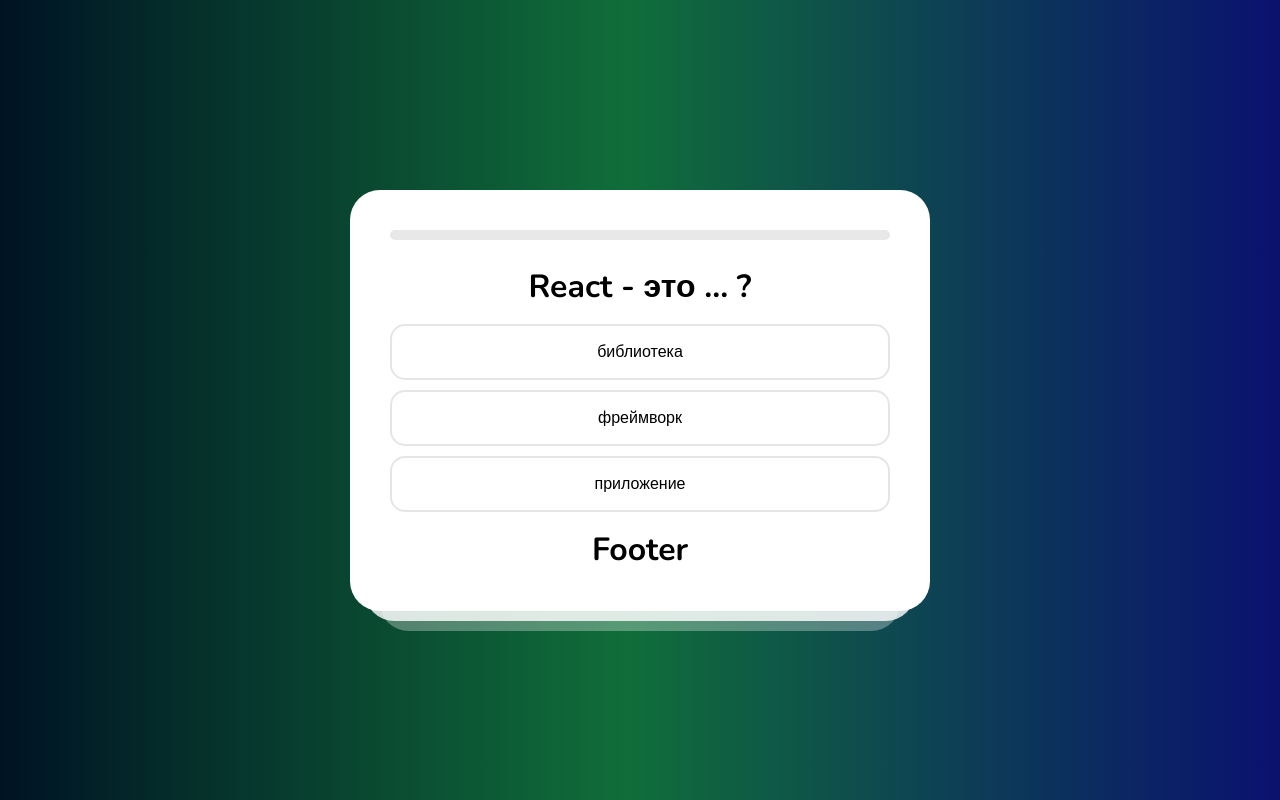
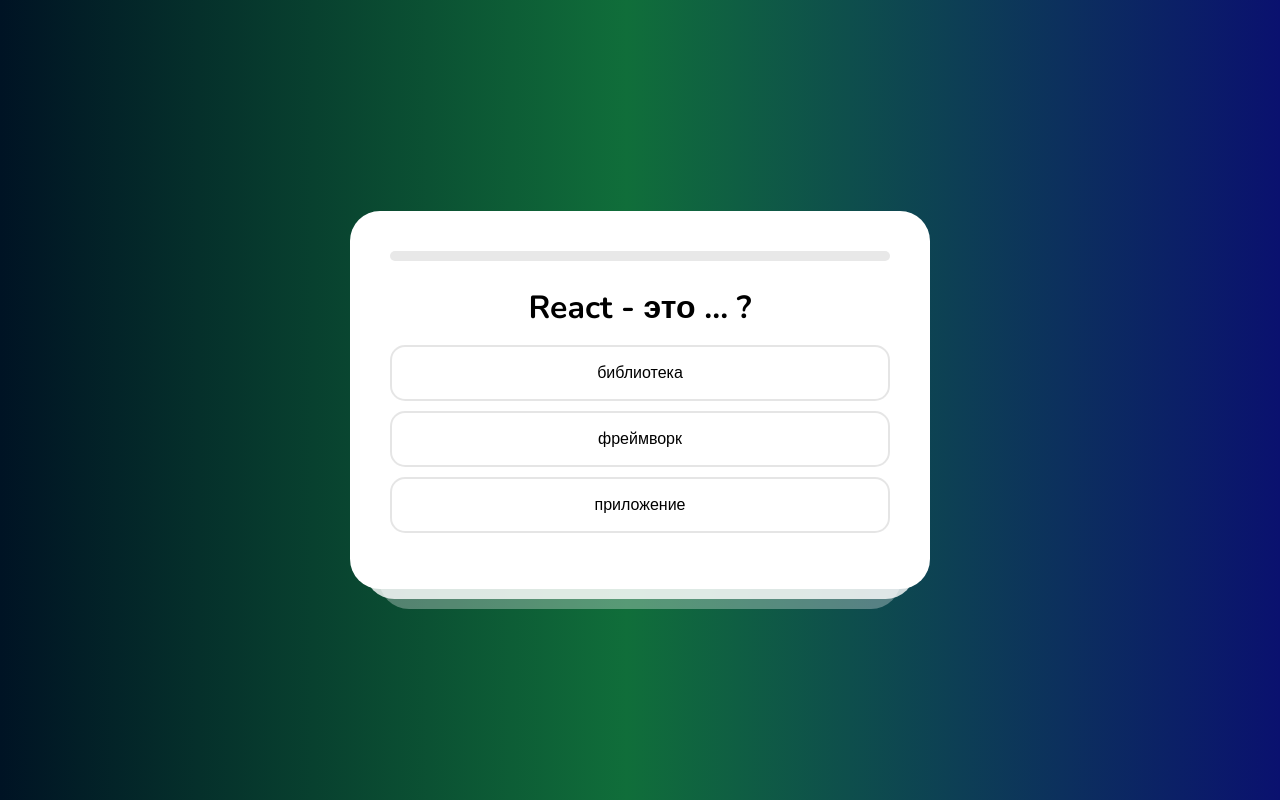
Before and after one commit to thimerlan/quiz-app, a React (Create React App) app: page / in a window 1280 px wide. Built offline with nearby package versions, Linux system fonts and the light colour scheme.

Commit message:
removed Footer

```diff
--- a/src/App.js
+++ b/src/App.js
@@ -60,9 +60,6 @@
           Questions={Questions}
         />
       )}
-      <footer>
-        <h1>Footer</h1>
-      </footer>
     </div>
   );
 }
```
